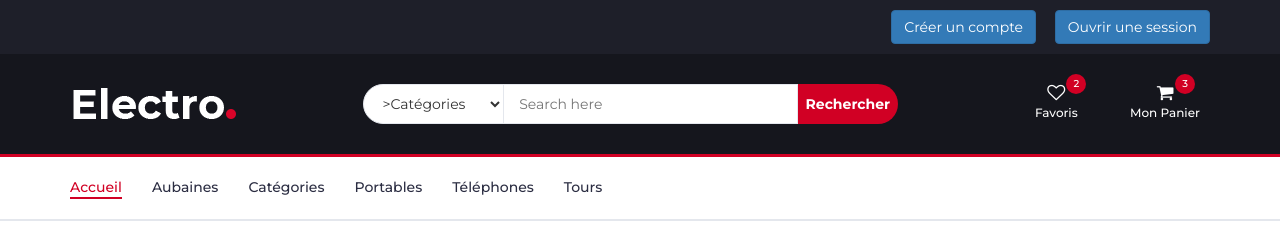
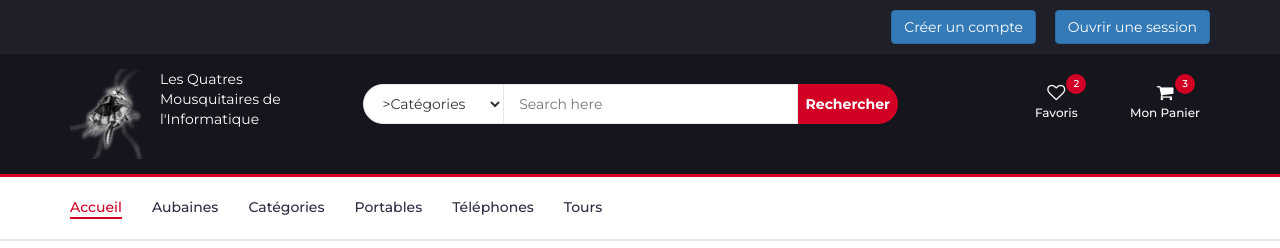
Before and after one commit to Shoyur/WebBoutique, a PHP site: page / in a window 1280 px wide. Shown: the top 248 px of the page. Run offline with PHP 8.4, Linux system fonts and the light colour scheme; data that the repository does not hold is empty.

Commit message:
trying to change .header-span text color

```diff
--- a/Site/client/css/style.css
+++ b/Site/client/css/style.css
@@ -464,6 +464,10 @@ textarea.input {
 
 .header-logo .logo img {
   display: block;
+}
+
+.header-span {
+  color: white !important;
 }
 
 /*----------------------------*\
--- a/Site/index.php
+++ b/Site/index.php
@@ -169,9 +169,10 @@ session_start();
 						<div class="col-md-3">
 							<div class="header-logo">
 								<a href="#" class="logo">
-									<img src="client/images/logo.png" alt="">
+									<img src="client/images/logo90.png" alt="">
 								</a>
 							</div>
+							<span class="header-span">Les Quatres Mousquitaires de l'Informatique</span>
 						</div>
 						<!-- /LOGO -->
 
```
Also changed, not shown: Site/client/images/logo180.png (added), Site/client/images/logo90.png (added).
